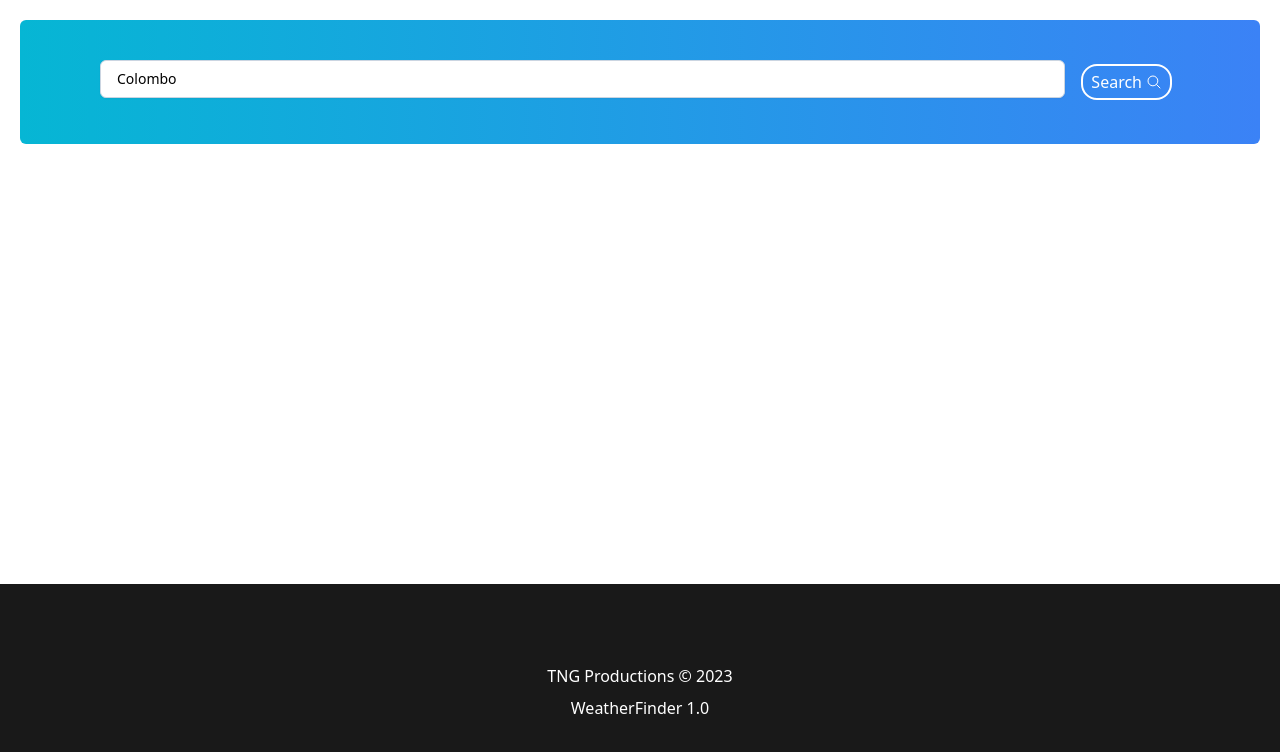
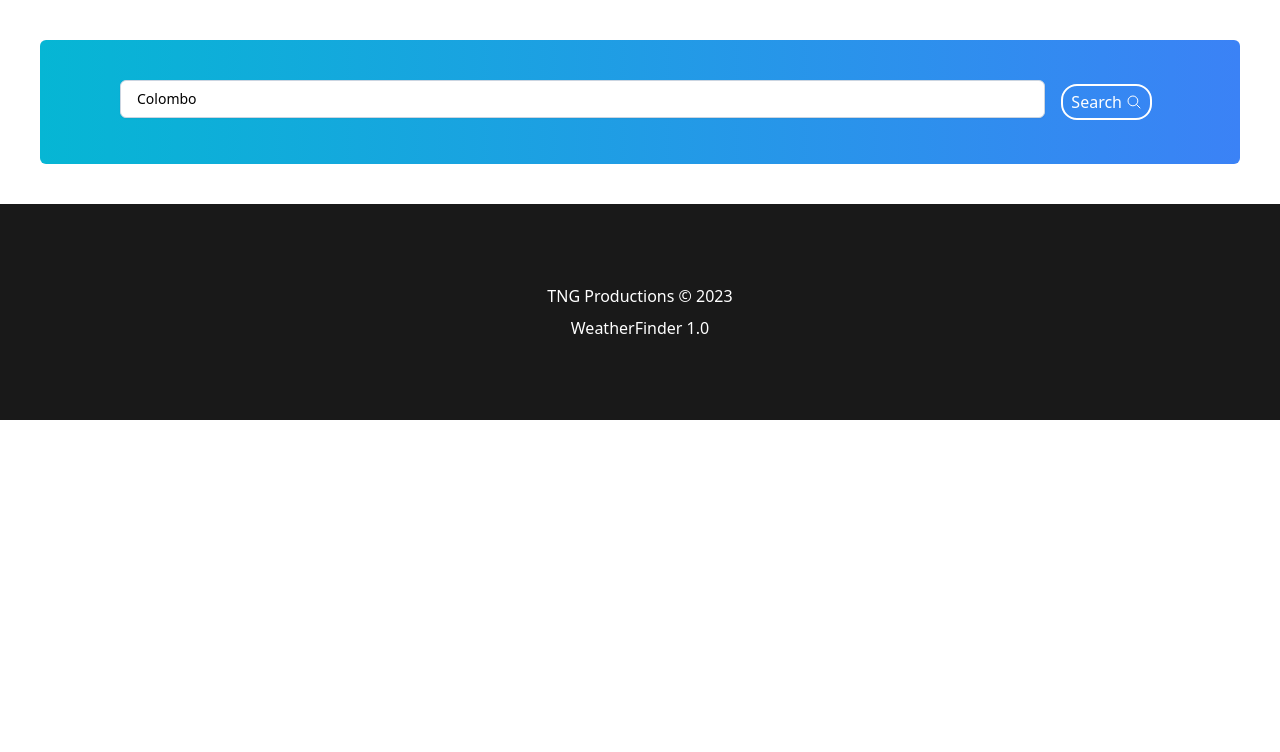
Before and after one commit to tharindug99/WeatherFinder, a React (Vite) app: page / in a window 1280 px wide. Shown: the top 752 px of the page. Built offline with nearby package versions, Linux system fonts and the light colour scheme.

Commit message:
recorrected

```diff
--- a/src/components/Footer.jsx
+++ b/src/components/Footer.jsx
@@ -3,7 +3,7 @@ import React from 'react'
 export default function Footer() {
   return (
     <div>
-        <div className="fixed bottom-0 w-full bg-black/90 py-20 text-white text-center">
+        <div className=" bottom-0 w-full bg-black/90 py-20 text-white text-center">
                 <div className="text-white align-center center text-center">
                     TNG Productions &copy; 2023
                 </div>
--- a/src/components/Home.jsx
+++ b/src/components/Home.jsx
@@ -69,7 +69,7 @@ export default function Home() {
   };
 
   return (
-    <div className="m-5 rounded-md max-h-full bg-gradient-to-r from-cyan-500 to-blue-500">
+    <div className="m-10 rounded-md max-h-full bg-gradient-to-r from-cyan-500 to-blue-500">
       <div className="mx-10 p-10 search flex flex-col items-center sm:flex-row sm:items-start">
         <input
           type="text"
@@ -99,9 +99,9 @@ export default function Home() {
       ) : null}
 
       {!loading && weatherData ? (
-        <div className="mt-5 p-1 flex-wrap justify-center text-center text-white details flex-row flex space-x-5 ">
+        <div className="mt-5 flex-wrap justify-center text-center text-white details flex-row flex space-x-5 ">
           {/* Humidity ----------------------------*/}
-          <div className="col py-10 px-10 mb-8 border-4 border-white hover:border-blue-900 cursor-pointer rounded-md">
+          <div className="col p-10 mb-8 border-4 border-white hover:border-blue-900 cursor-pointer rounded-md">
             <WiHumidity className="text-4xl text-blue-900 ml-3" />
             <p>Humidity</p>
             <p>{weatherData.main.humidity}</p>
```
